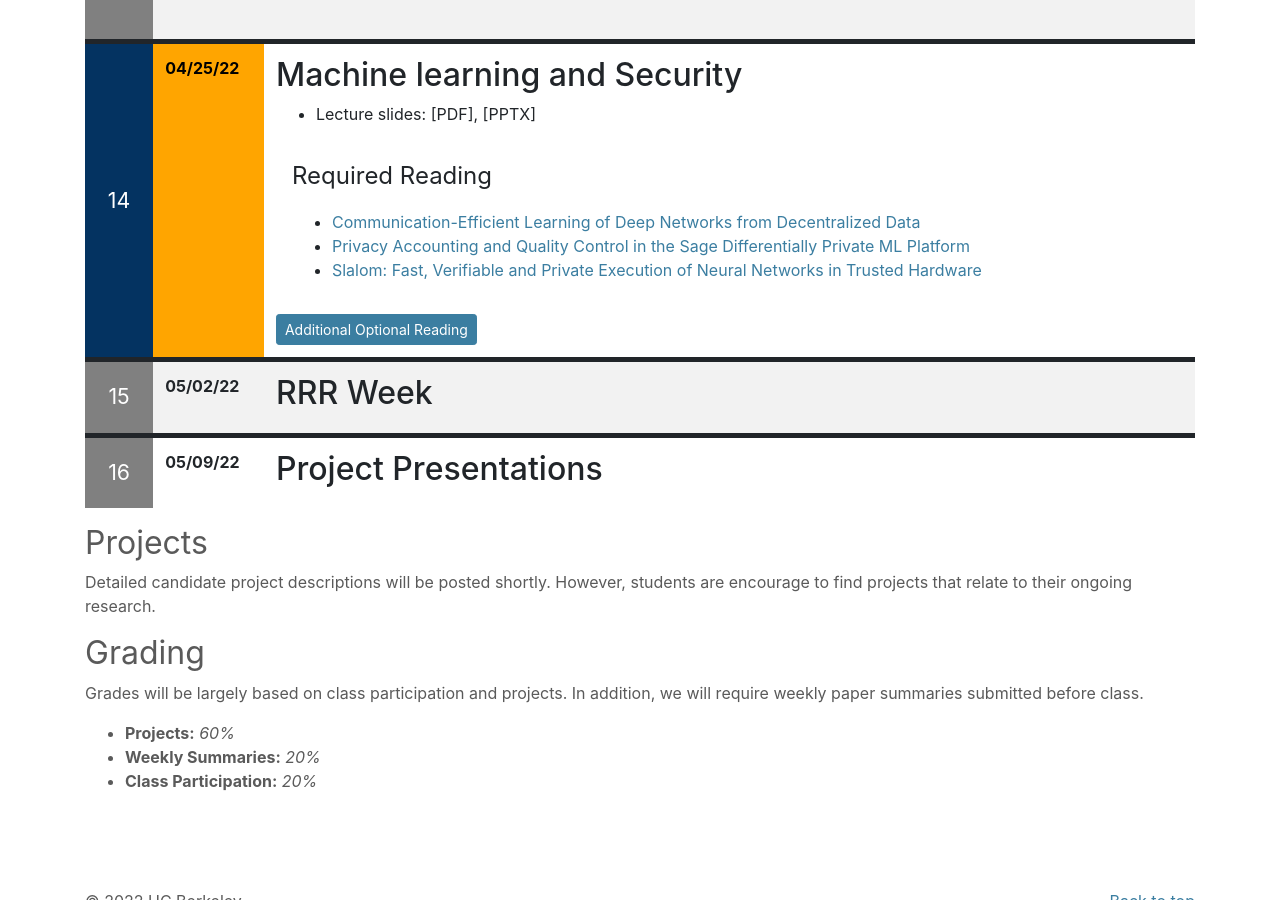
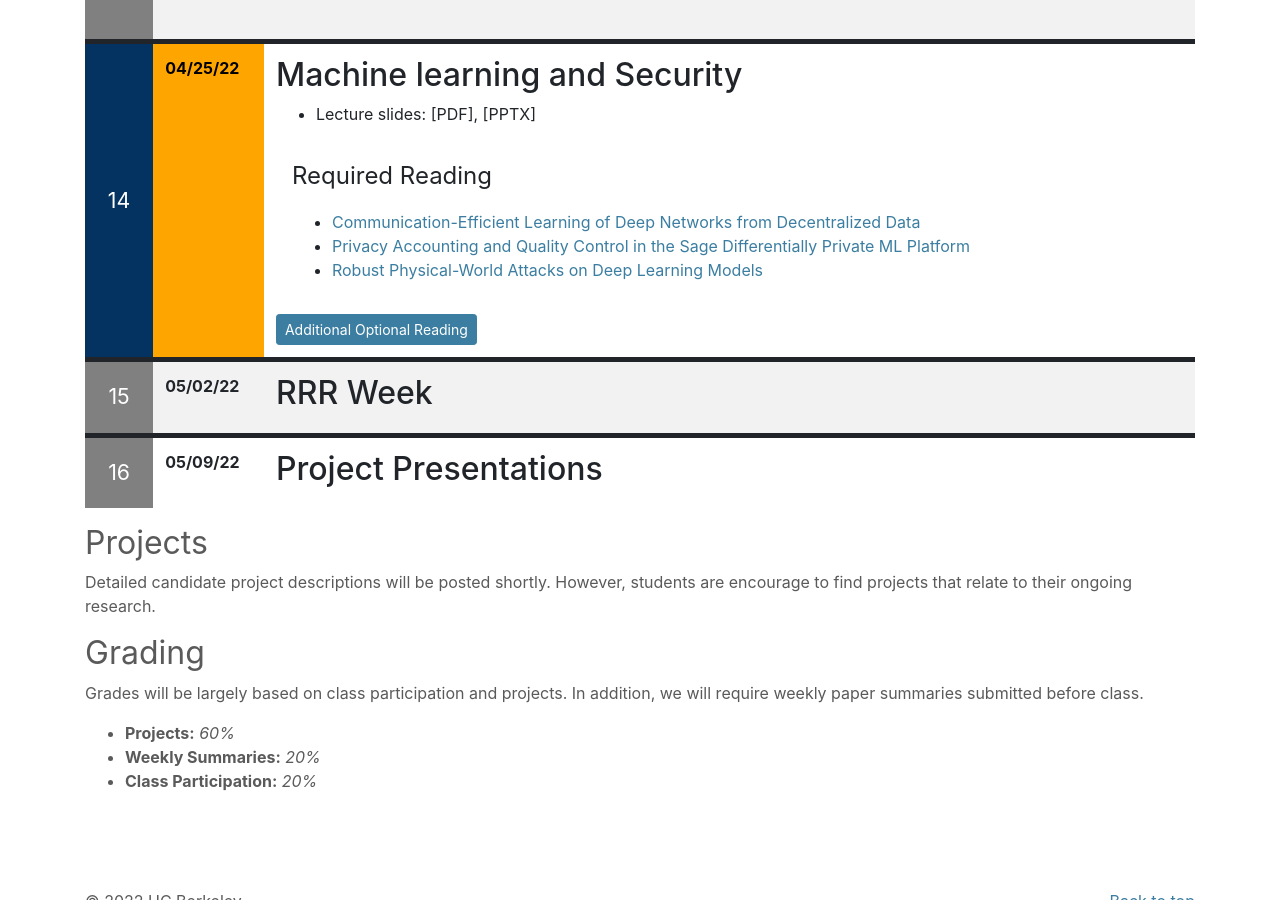
Before and after one commit to ucbrise/cs294-ai-sys-sp22, a Jekyll site: the page built from index.md, in a window 1280 px wide and 900 px high, scrolled down 5501 px. Built offline with Jekyll 4.4.1, drawn with Linux system fonts in a browser that asks for light colours; nearby versions of some CDN libraries; our own code applies the rules of GitHub Pages for plain Markdown files.

Commit message:
update reading for next week

```diff
--- a/index.md
+++ b/index.md
@@ -320,7 +320,7 @@ This lecture will be an overview of the class, requirements, and an introduction
 
 * [Communication-Efficient Learning of Deep Networks from Decentralized Data](https://arxiv.org/pdf/1602.05629.pdf)
 * [Privacy Accounting and Quality Control in the Sage Differentially Private ML Platform](https://arxiv.org/pdf/1909.01502.pdf)
-* [Slalom: Fast, Verifiable and Private Execution of Neural Networks in Trusted Hardware](https://arxiv.org/abs/1806.03287)
+* [Robust Physical-World Attacks on Deep Learning Models](https://arxiv.org/abs/1707.08945)
 
 </div>
 <div class="optional_reading" markdown="1">
```
